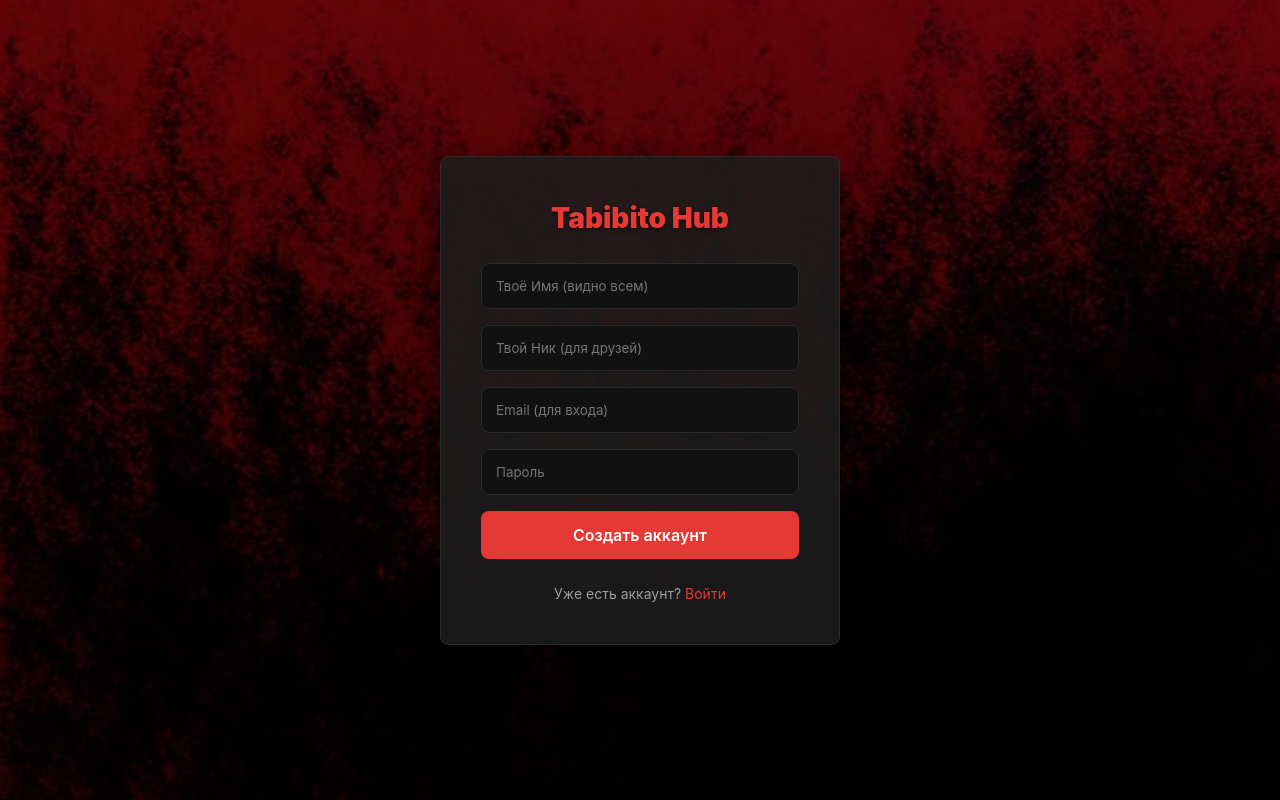
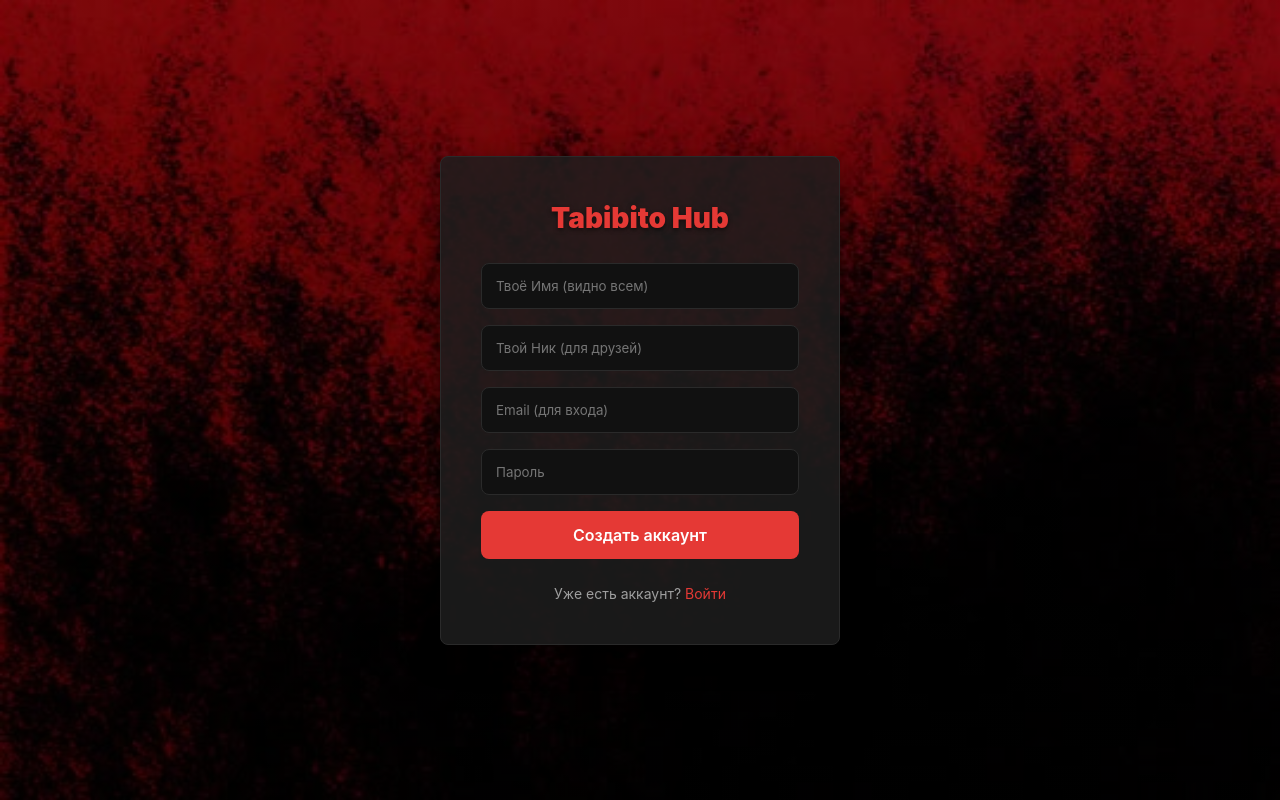
Before and after one commit to Yoshi-6767/Home-Hub, a Flask app: page /register in a window 1280 px wide. Run offline with Flask 3, Linux system fonts and the light colour scheme; parts of the project's set-up code (start-up, migrations or seed data) failed here and were passed over.

Commit message:
Update style.css

```diff
--- a/static/css/style.css
+++ b/static/css/style.css
@@ -21,9 +21,8 @@
 
 body {
     background-color: var(--bg);
-    /* Вернули cover, чтобы обои заполняли ВЕСЬ экран */
-    background-image: linear-gradient(rgba(0, 0, 0, 0.6), rgba(0, 0, 0, 0.8)), url('/static/bg.jpg');
-    background-size: cover;
+    background-image: linear-gradient(rgba(0, 0, 0, 0.5), rgba(0, 0, 0, 0.7)), url('/static/bg.jpg');
+    background-size: 100% 100%; /* Растягиваем на весь экран */
     background-position: center;
     background-attachment: fixed;
     color: var(--text);
```
